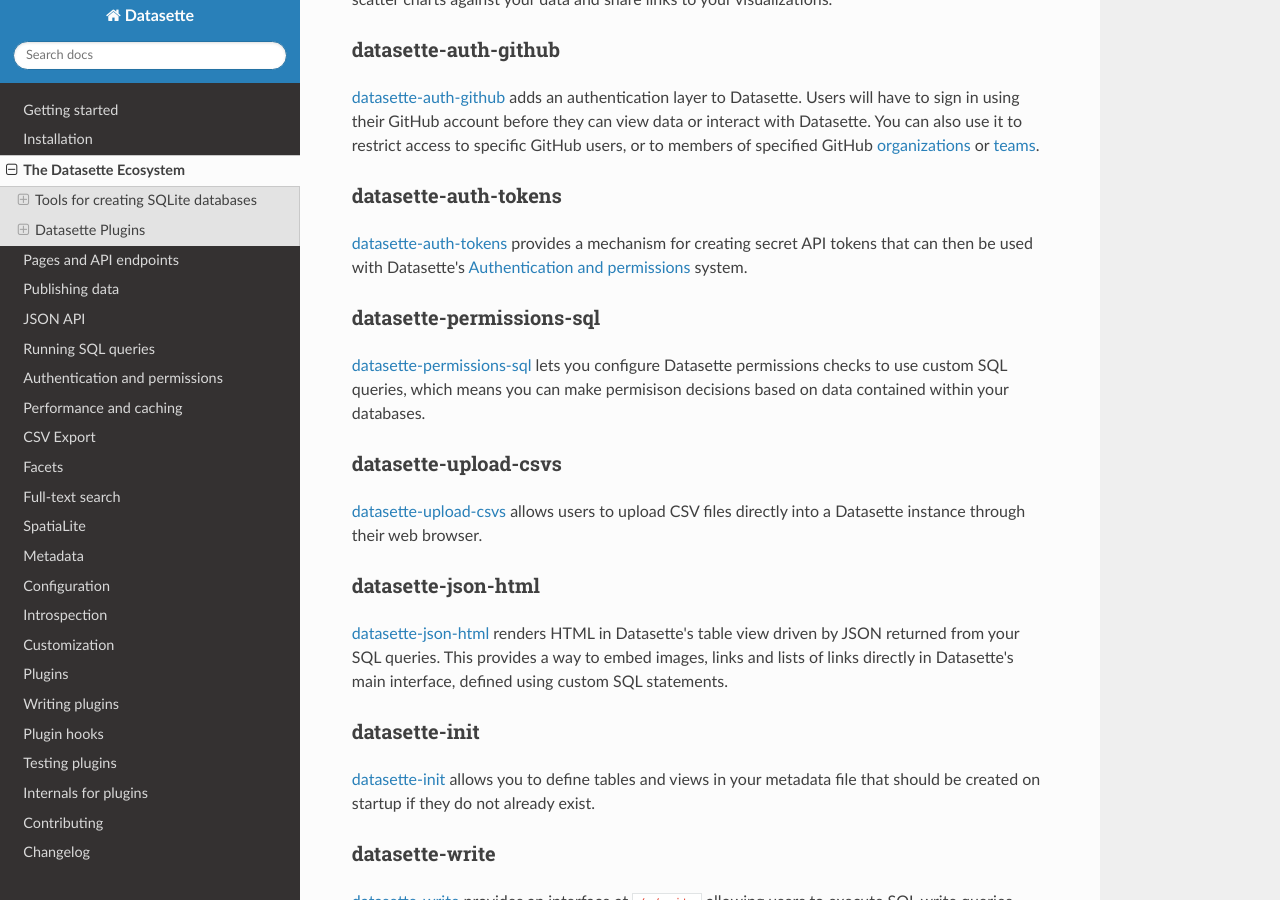
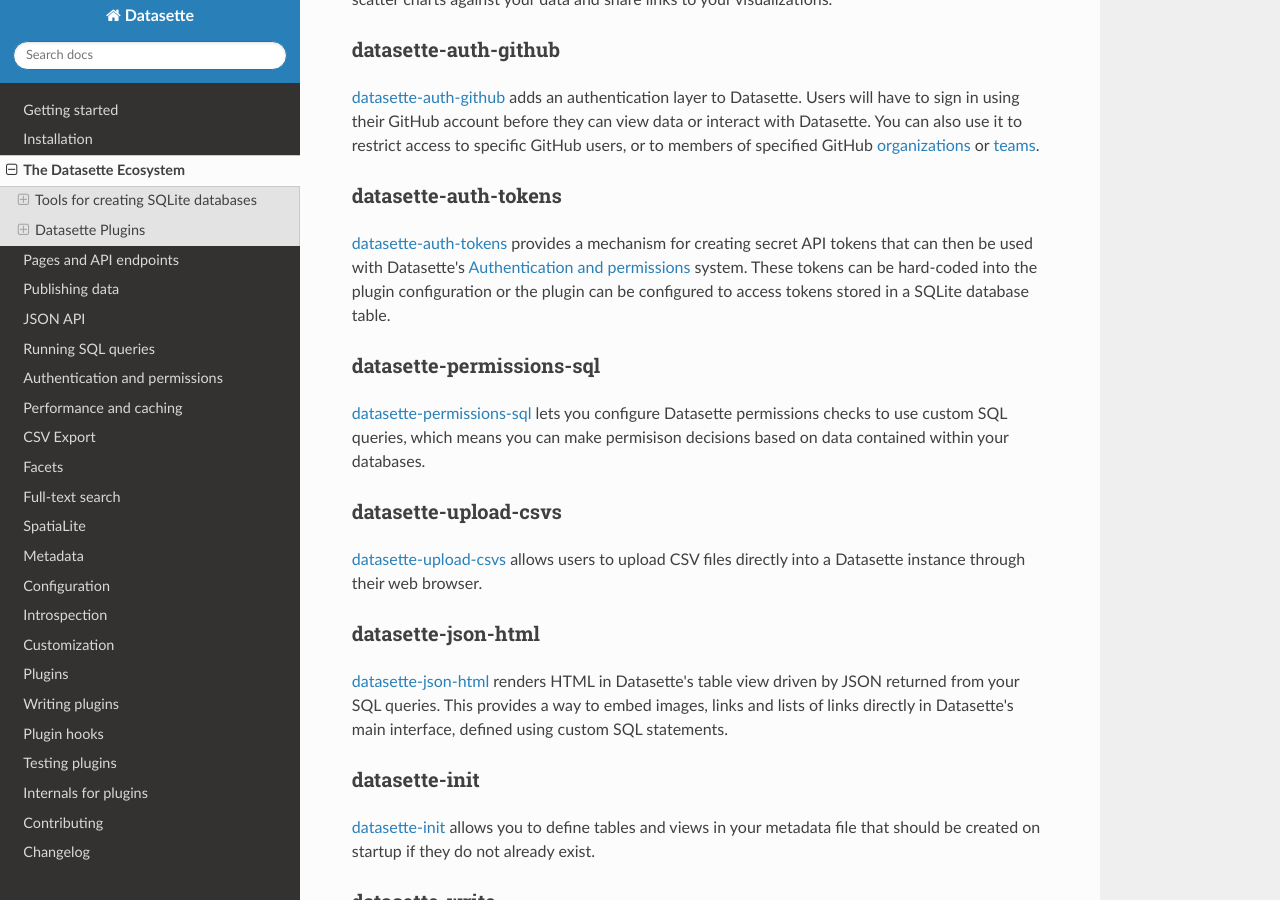
Before and after one commit to simonw/datasette, a Sphinx documentation site: the page built from docs/ecosystem.rst, in a window 1280 px wide and 900 px high, scrolled down 2239 px. Built offline with Sphinx 7.4.7 and the Read the Docs theme 2.0.0, drawn with Linux system fonts in a browser that asks for light colours.

Commit message:
datasette-auth-tokens improved description
Refs https://github.com/simonw/datasette-auth-tokens/issues/1

```diff
--- a/docs/ecosystem.rst
+++ b/docs/ecosystem.rst
@@ -90,7 +90,7 @@
 datasette-auth-tokens
 ---------------------
 
-`datasette-auth-tokens <https://tokens.com/simonw/datasette-auth-tokens>`__ provides a mechanism for creating secret API tokens that can then be used with Datasette's :ref:`authentication` system.
+`datasette-auth-tokens <https://tokens.com/simonw/datasette-auth-tokens>`__ provides a mechanism for creating secret API tokens that can then be used with Datasette's :ref:`authentication` system. These tokens can be hard-coded into the plugin configuration or the plugin can be configured to access tokens stored in a SQLite database table.
 
 datasette-permissions-sql
 -------------------------
```
